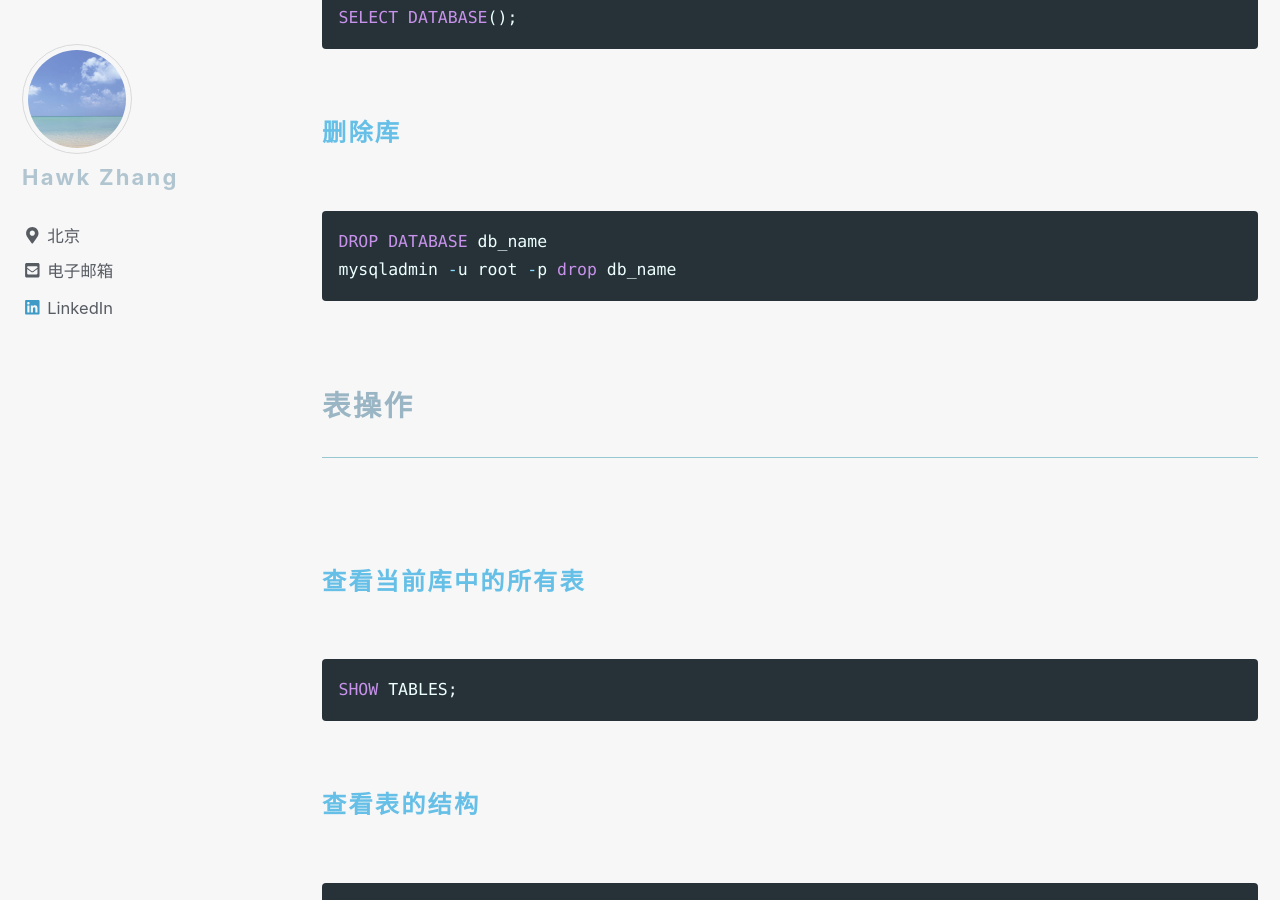
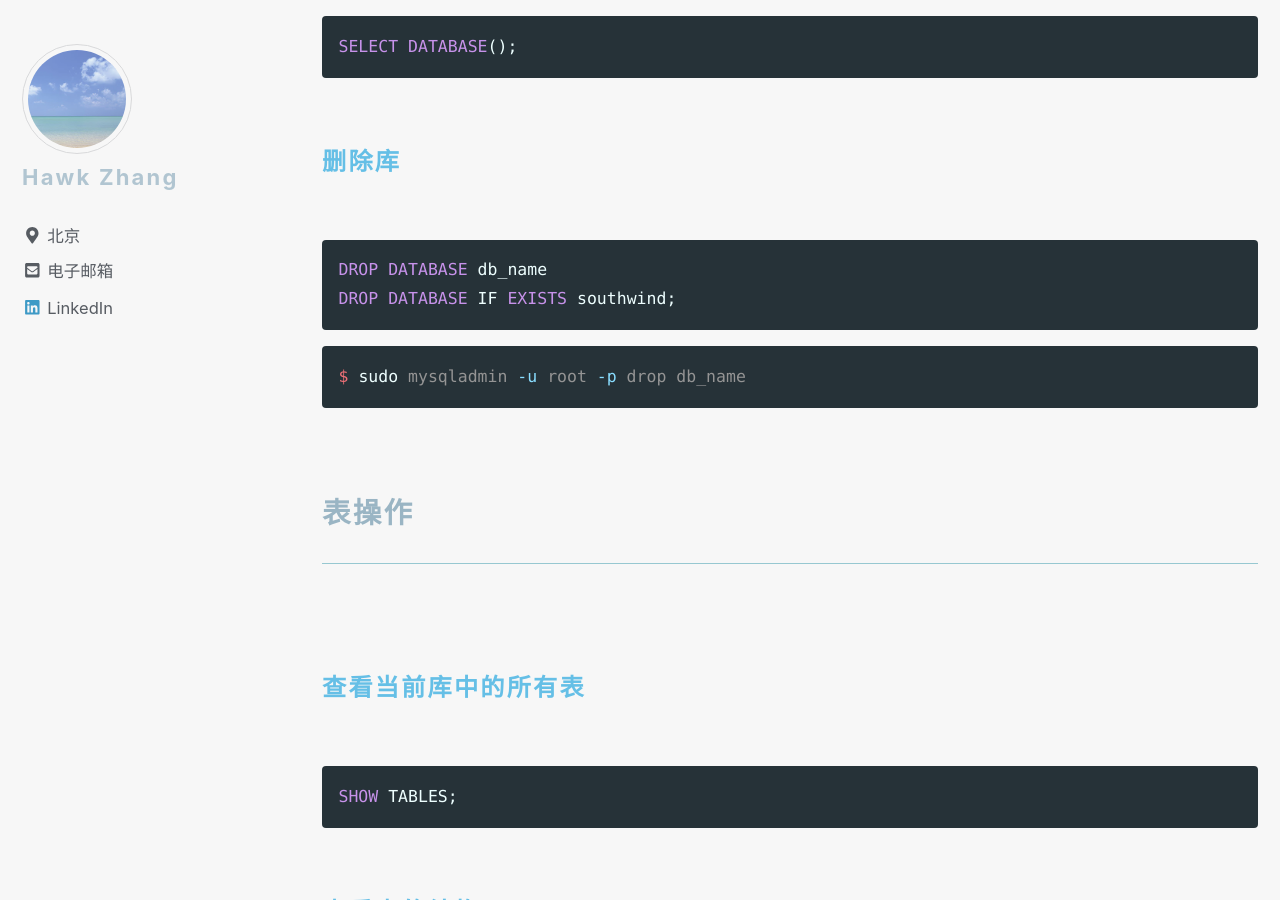
Before and after one commit to narru888/linotes_note, a Jekyll site: the page built from _posts/mysql/2016-04-02-statements.md, in a window 1280 px wide and 900 px high, scrolled down 4553 px. Built offline with Jekyll 4.4.1, drawn with Linux system fonts in a browser that asks for light colours; nearby versions of some CDN libraries; a script that is not in the unit is left out; some of the changed text lies outside the part shown.

Commit message:
update on 2018-10-13 10:20:01 CST

````diff
--- a/_posts/mysql/2016-04-02-statements.md
+++ b/_posts/mysql/2016-04-02-statements.md
@@ -150,6 +150,7 @@ ALTER USER 'hawk'@'localhost' IDENTIFIED BY 'newpassword'
 
 ```sql
 CREATE DATABASE db_name;
+CREATE DATABASE IF NOT EXISTS southwind;
 ```
 
 
@@ -190,9 +191,12 @@ SELECT DATABASE();
 
 ```sql
 DROP DATABASE db_name
-mysqladmin -u root -p drop db_name
+DROP DATABASE IF EXISTS southwind;
 ```
 
+```bash
+$ sudo mysqladmin -u root -p drop db_name
+```
 
 
 
````
